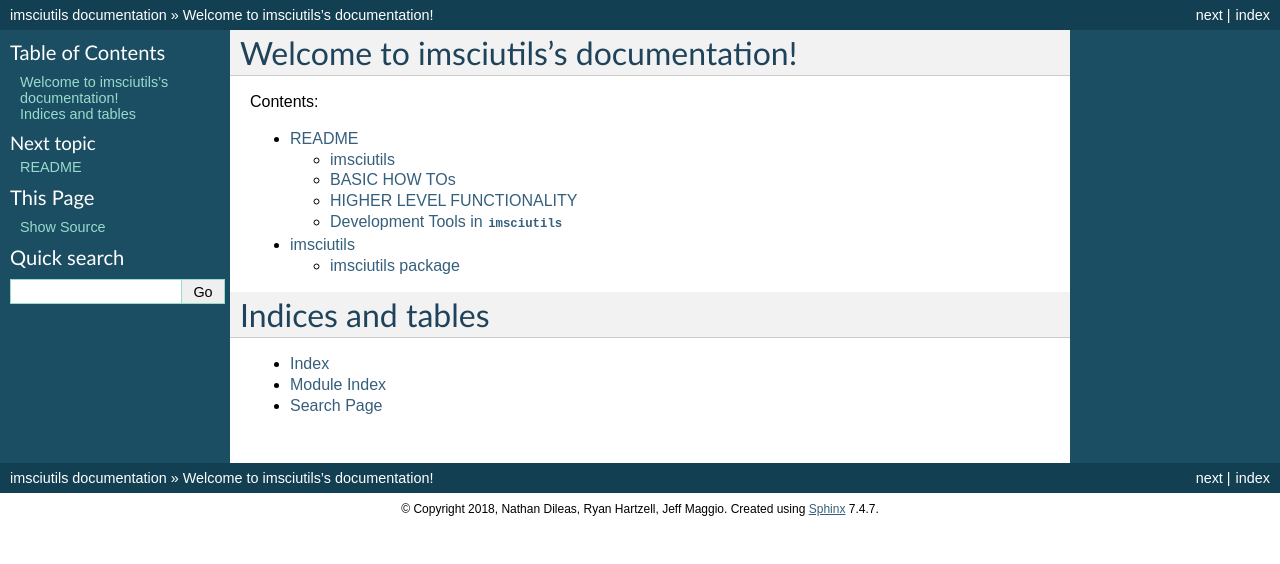
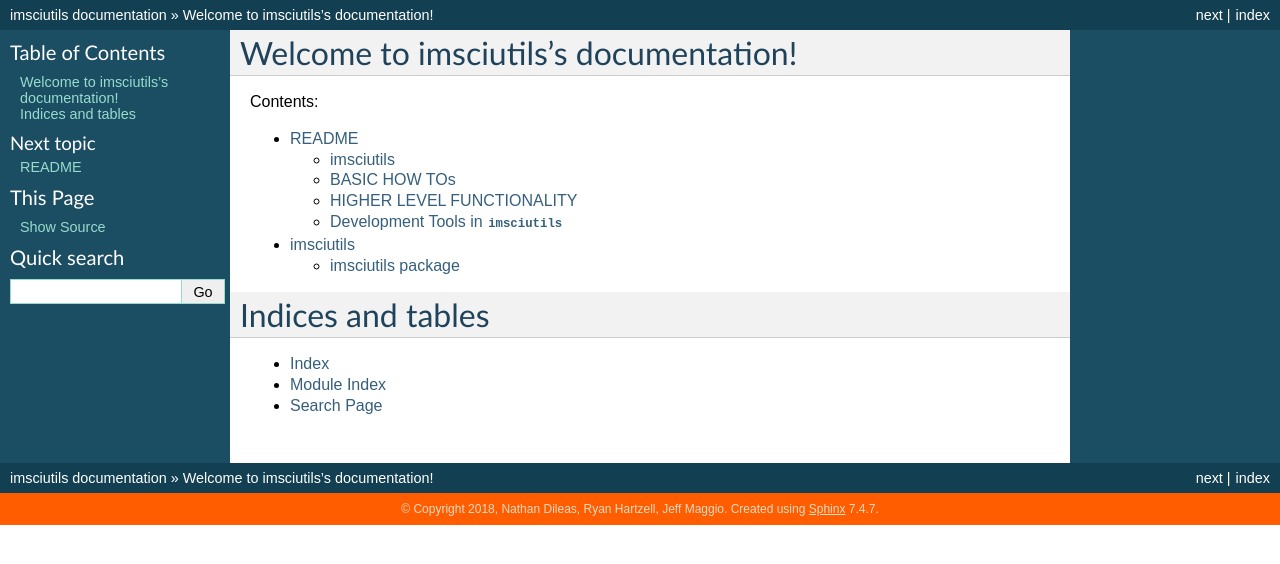
Before and after one commit to jmaggio14/imagepypelines, a Sphinx documentation site: the page built from docs/source/index.rst, in a window 1280 px wide. Shown: the top 564 px of the page. Built offline with Sphinx 7.4.7, drawn with Linux system fonts in a browser that asks for light colours.

Commit message:
Another color change. Weird behavior.

```diff
--- a/docs/source/conf.py
+++ b/docs/source/conf.py
@@ -87,8 +87,8 @@ html_theme = 'classic'
 # further.  For a list of options available for each theme, see the
 # documentation.
 #
-html_theme_options = {'footerbgcolor': (28, 12, 46),
-                      'footertextcolor': (232, 220, 193)}
+html_theme_options = {'footerbgcolor': '#FF5D00',
+                      'footertextcolor': '#E8DCC1'}
 
 # Add any paths that contain custom static files (such as style sheets) here,
 # relative to this directory. They are copied after the builtin static files,
```
